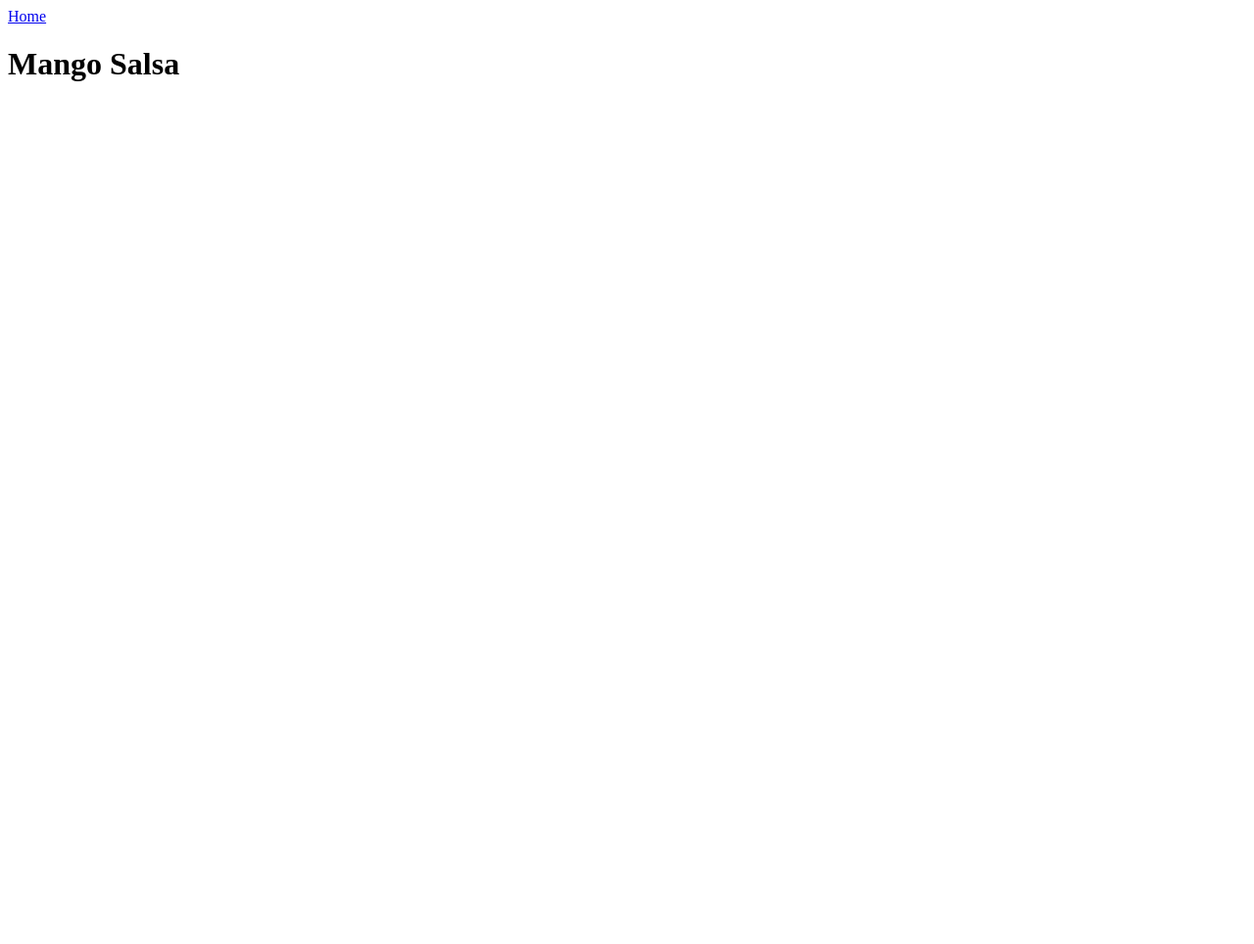
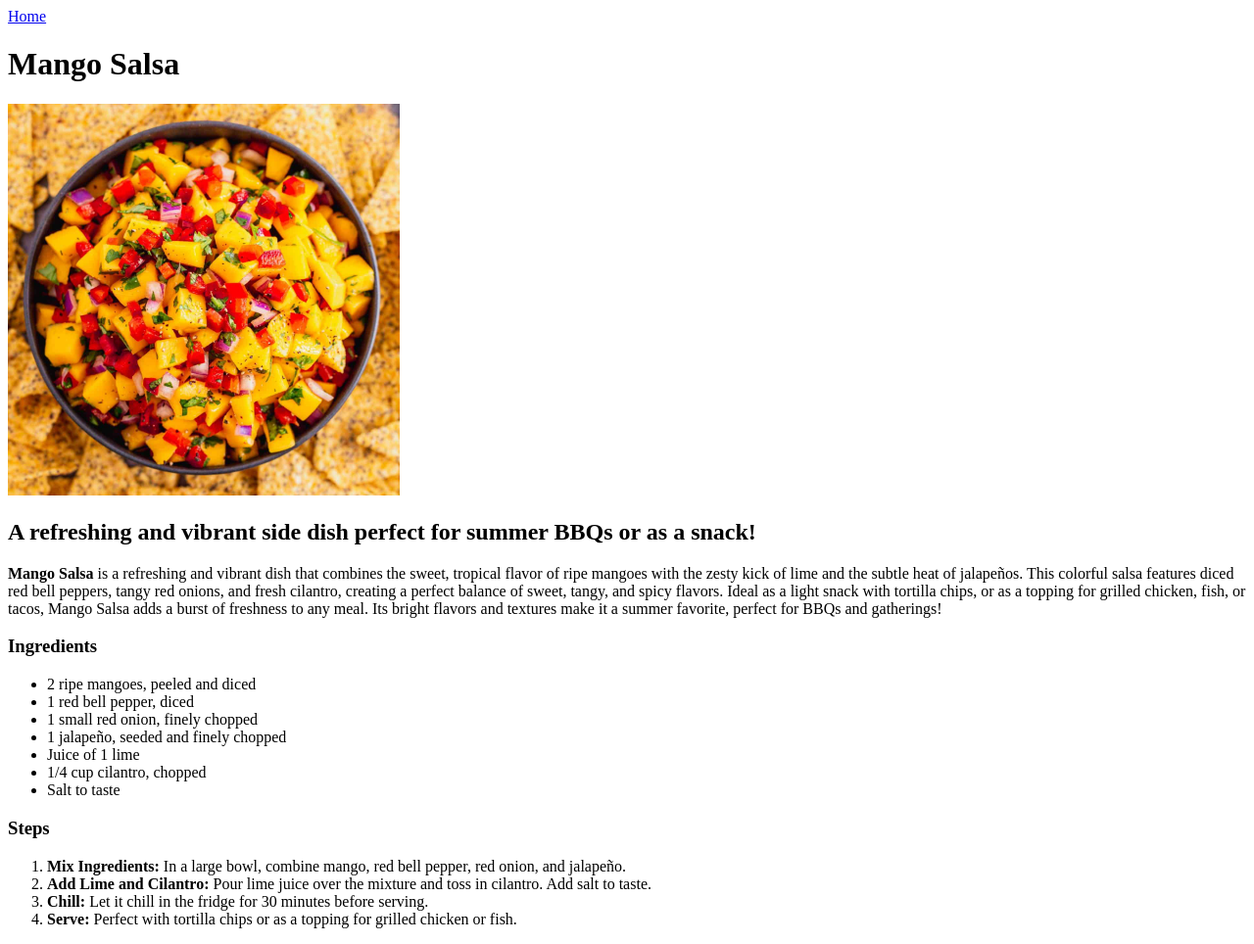
Before and after one commit to TarifChandan/odin-recipes, a plain HTML site: page recipes/mango-salsa.html in a window 1280 px wide. Shown: the whole page at 98% size. Before the commit the page ends 800 px from the top, so only its background shows below. Drawn offline with Linux system fonts and the light colour scheme.

Commit message:
Add Content to mango-salsa.html
We added an image of mango salsa, a description title, a description,
and a list of ingredients and steps. We also downloaded the image and
put it in the images folder.

```diff
--- a/recipes/mango-salsa.html
+++ b/recipes/mango-salsa.html
@@ -8,5 +8,53 @@
   <body>
     <a href="../index.html">Home</a>
     <h1>Mango Salsa</h1>
+    <img
+      src="../images/mango-salsa.jpg"
+      alt="A bowl of Mango Salsa surrounded by tortilla chips."
+      width="400px"
+      height="400px"
+    />
+    <h2>
+      A refreshing and vibrant side dish perfect for summer BBQs or as a snack!
+    </h2>
+    <p>
+      <strong>Mango Salsa</strong> is a refreshing and vibrant dish that
+      combines the sweet, tropical flavor of ripe mangoes with the zesty kick of
+      lime and the subtle heat of jalapeños. This colorful salsa features diced
+      red bell peppers, tangy red onions, and fresh cilantro, creating a perfect
+      balance of sweet, tangy, and spicy flavors. Ideal as a light snack with
+      tortilla chips, or as a topping for grilled chicken, fish, or tacos, Mango
+      Salsa adds a burst of freshness to any meal. Its bright flavors and
+      textures make it a summer favorite, perfect for BBQs and gatherings!
+    </p>
+    <h3>Ingredients</h3>
+    <ul>
+      <li>2 ripe mangoes, peeled and diced</li>
+      <li>1 red bell pepper, diced</li>
+      <li>1 small red onion, finely chopped</li>
+      <li>1 jalapeño, seeded and finely chopped</li>
+      <li>Juice of 1 lime</li>
+      <li>1/4 cup cilantro, chopped</li>
+      <li>Salt to taste</li>
+    </ul>
+    <h3>Steps</h3>
+    <ol>
+      <li>
+        <strong>Mix Ingredients: </strong>In a large bowl, combine mango, red
+        bell pepper, red onion, and jalapeño.
+      </li>
+      <li>
+        <strong>Add Lime and Cilantro: </strong>Pour lime juice over the mixture
+        and toss in cilantro. Add salt to taste.
+      </li>
+      <li>
+        <strong>Chill: </strong>Let it chill in the fridge for 30 minutes before
+        serving.
+      </li>
+      <li>
+        <strong>Serve: </strong>Perfect with tortilla chips or as a topping for
+        grilled chicken or fish.
+      </li>
+    </ol>
   </body>
 </html>
```
Also changed, not shown: images/mango-salsa.jpg (added).
